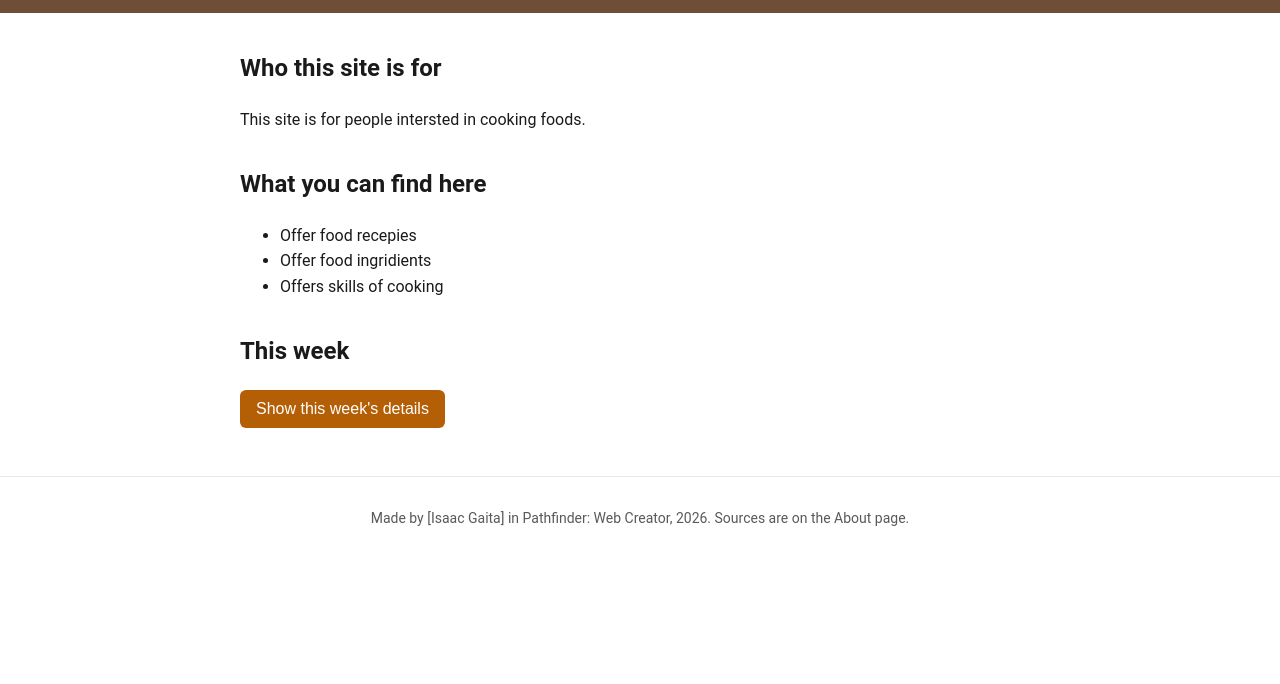
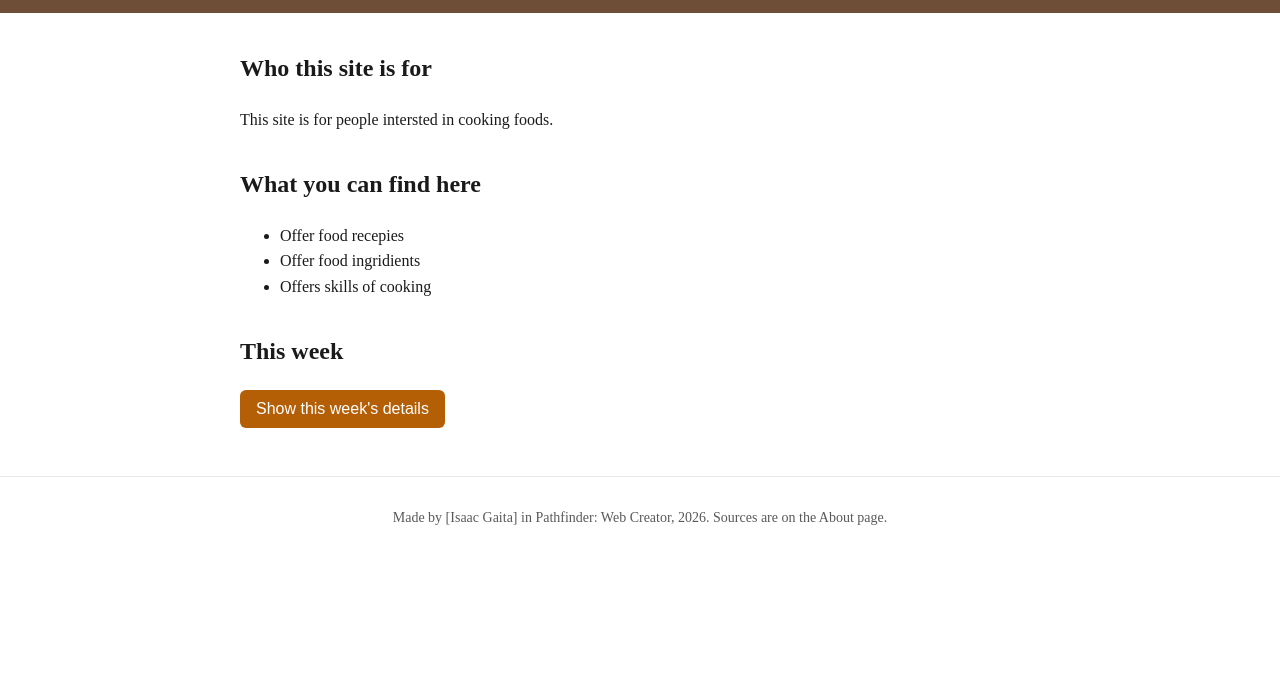
Before and after one commit to isaacgaita-stack/cooking-tamu-foods, a plain HTML site: page index.html in a window 1280 px wide. Shown: the part 116-800 px from the top of the page. Drawn offline with Linux system fonts and the light colour scheme.

Commit message:
changed texty font

```diff
--- a/style.css
+++ b/style.css
@@ -7,7 +7,7 @@
 }
 
 body {
-  font-family: roboto, lato, arimo;
+  font-family: roboto, ;
   line-height: 1.6;
   margin: 0;
   color: #1a1a1a;
```
